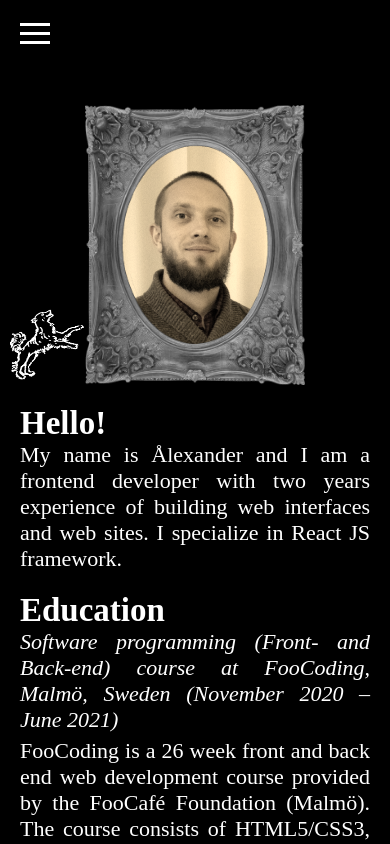
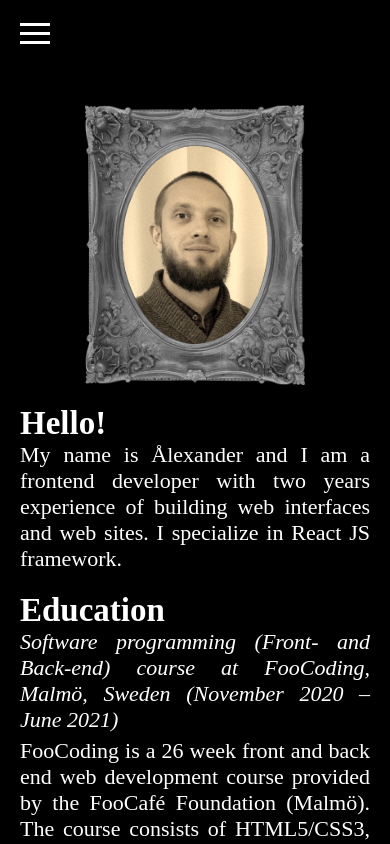
Before and after one commit to rockysfairat/LetMeIntroduceMyself, a Next.js app: page /about in a window 390 px wide. Shown: the top 844 px of the page. Built offline with nearby package versions, Linux system fonts and the light colour scheme.

Commit message:
Hid dog.png from AboutMe-mobile, for future purposes

```diff
--- a/styles/About.module.css
+++ b/styles/About.module.css
@@ -121,10 +121,6 @@
     width: 100%;
   }
   .dog {
-    position: absolute;
-    top: -120px;
-    left: -50px;
-    width: 75px;
-    animation: none;
+    display: none;
   }
 }
```
